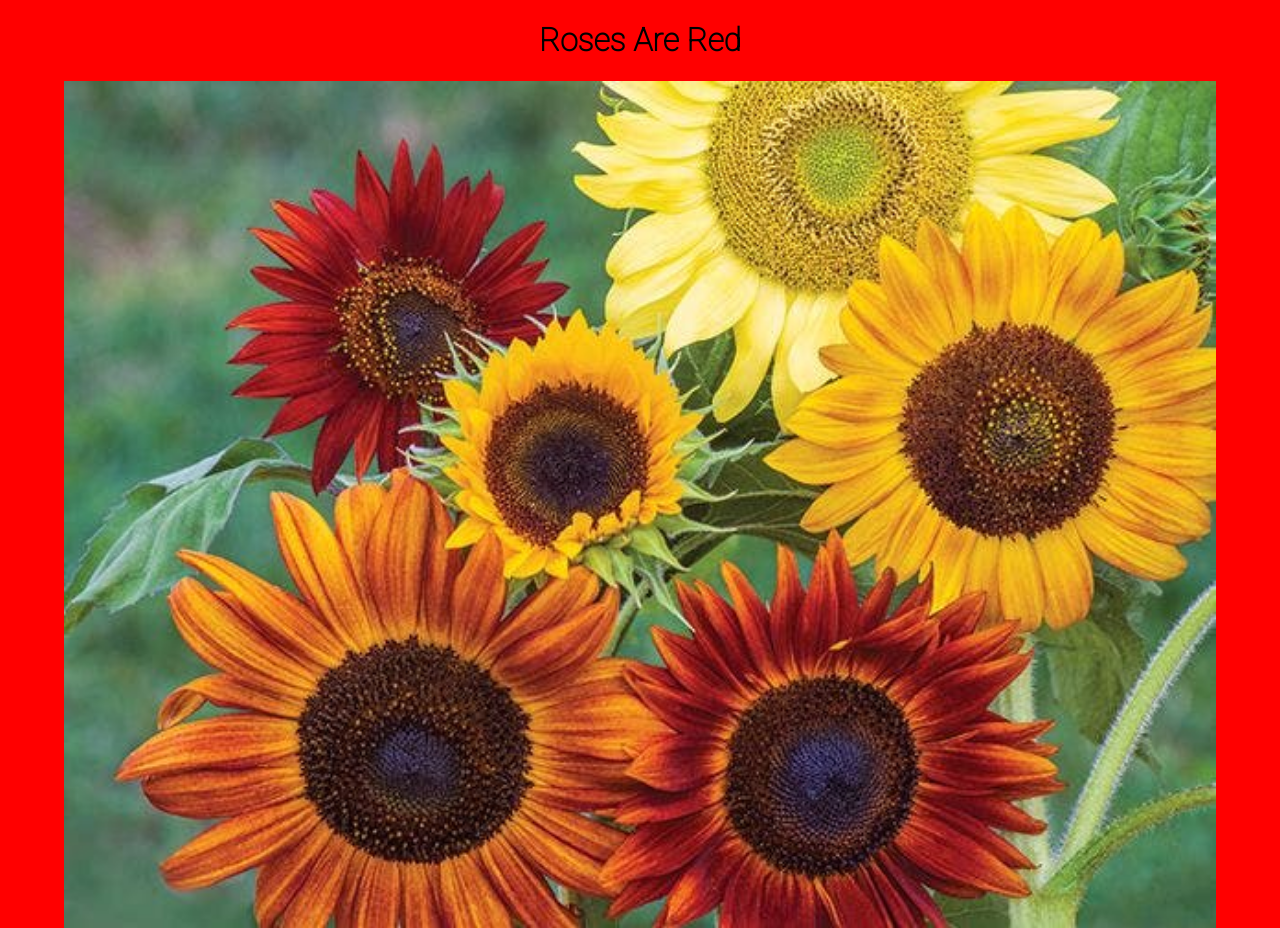
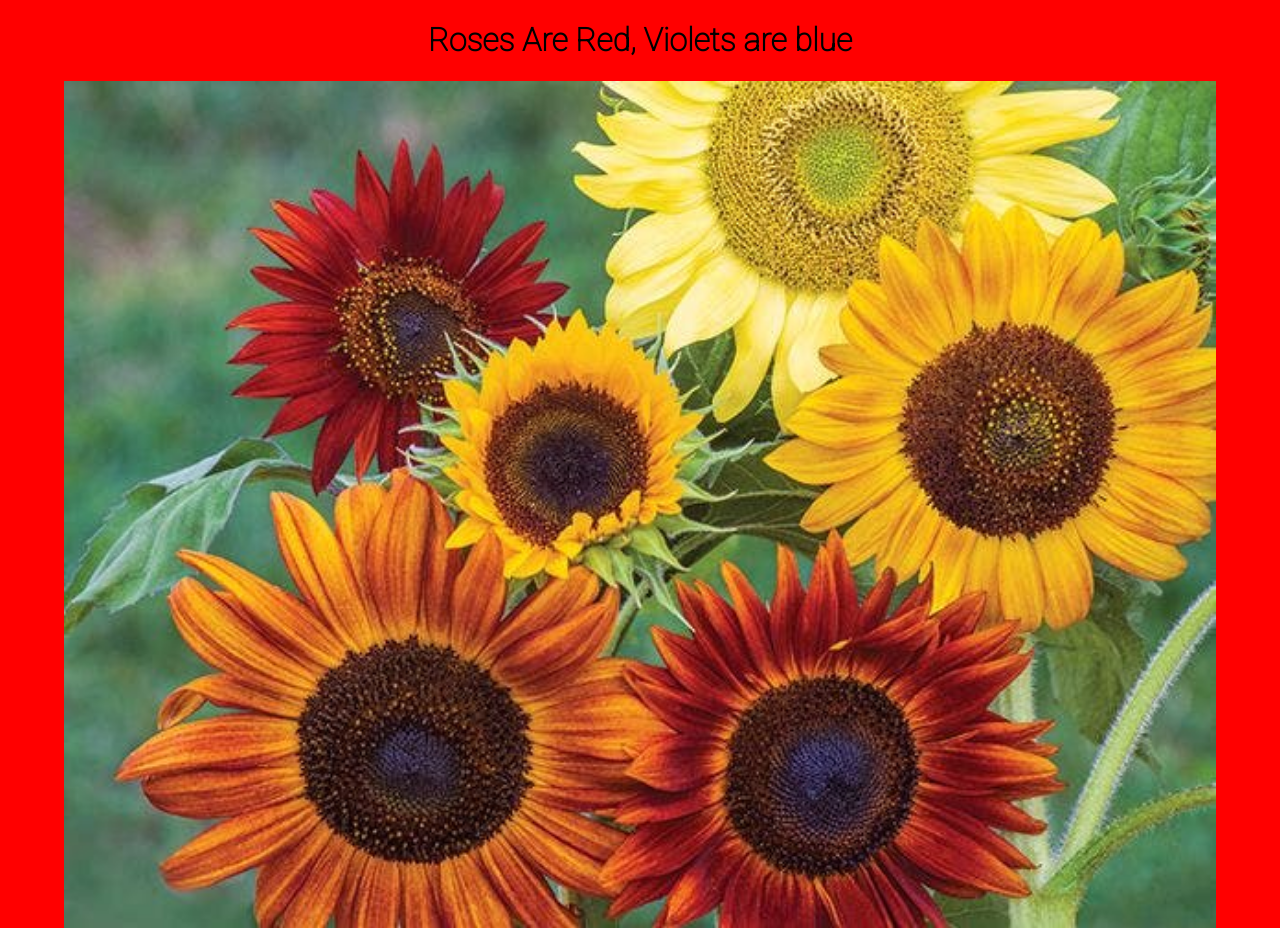
Before and after one commit to kchu187/git-lab-flow, a plain HTML site: page index.html in a window 1280 px wide. Shown: the top 928 px of the page. Drawn offline with Linux system fonts and the light colour scheme.

Commit message:
Completed the rhyme

```diff
--- a/index.html
+++ b/index.html
@@ -1,14 +1,17 @@
 <!DOCTYPE html>
 <html lang="en">
+
 <head>
   <meta charset="UTF-8" />
   <meta name="viewport" content="width=<device-width>, initial-scale=1.0" />
   <title>Collaborating With Git and GitHub</title>
   <link rel="stylesheet" href="styles.css" />
 </head>
+
 <body>
-    <h1 class="page-header">Roses Are Red</h1>
+  <h1 class="page-header">Roses Are Red, Violets are blue</h1>
   <div id="poems" class="container"></div>
   <script src="script.js"></script>
 </body>
+
 </html>
```
Lines whose indentation alone changed are shown as unchanged.
